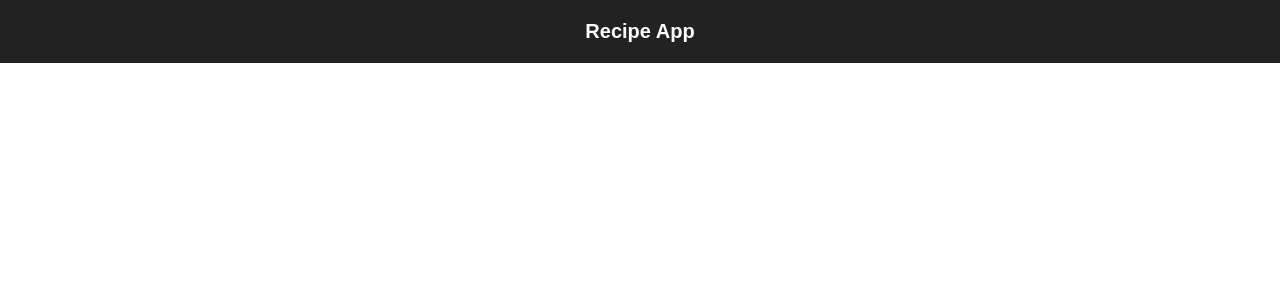
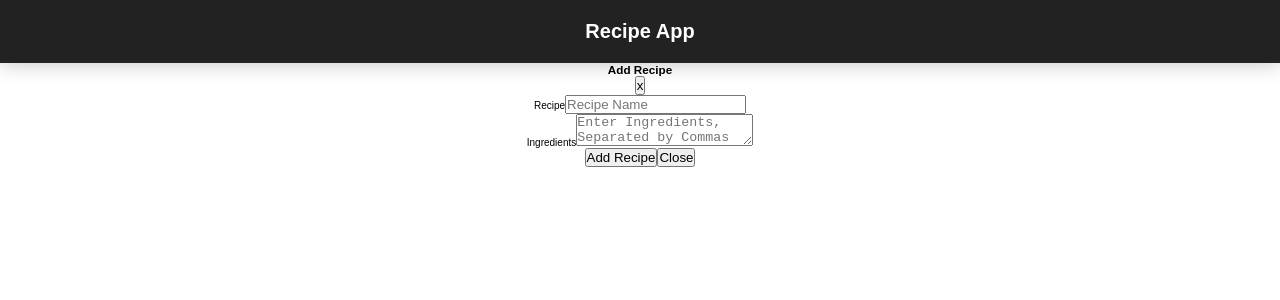
Before and after one commit to dragosbus/freecodecamp, a React (Create React App) app in the folder react/recipe/: page / in a window 1280 px wide. Shown: the top 300 px of the page. Built offline with nearby package versions, Linux system fonts and the light colour scheme.

Commit message:
created modal where will be added new recipe

```diff
--- a/react/recipe/src/App.css
+++ b/react/recipe/src/App.css
@@ -6,4 +6,5 @@
   background-color: #222;
   padding: 20px;
   color: white;
+  box-shadow: 0 0 20px rgba(0,0,0,0.25);
 }
--- a/react/recipe/src/App.js
+++ b/react/recipe/src/App.js
@@ -1,5 +1,6 @@
 import React, { Component } from 'react';
 import { Header } from './components/Header';
+import {AddRecipeModal} from './components/AddRecipe';
 import './App.css';
 
 class App extends Component {
@@ -7,6 +8,7 @@ class App extends Component {
     return (
       <div className="App">
         <Header/>
+        <AddRecipeModal/>
       </div>
     );
   }
--- /dev/null
+++ b/react/recipe/src/components/AddRecipe.js
@@ -0,0 +1,29 @@
+import React, { Component } from 'react';
+
+
+export class AddRecipeModal extends Component {
+    render() {
+        return (
+            <div className="modal">
+                <div className="modal-header">
+                    <h3>Add Recipe</h3>
+                    <button className="close-modal">x</button>
+                </div>
+                <div className="body-modal">
+                    <div>
+                        <label htmlFor="recipe-name">Recipe</label>
+                        <input type="text" id="recipe-name" placeholder="Recipe Name" />
+                    </div>
+                    <div>
+                        <label htmlFor="ingredients">Ingredients</label>
+                        <textarea id="Ingredients" placeholder="Enter Ingredients, Separated by Commas"></textarea>
+                    </div>
+                </div>
+                <div className="footer-modal">
+                    <button className="btn">Add Recipe</button>
+                    <button className="btn">Close</button>
+                </div>
+            </div>
+        );
+    }
+}
```
Also changed, not shown: react/recipe/src/components/Recipes.js (added, +12 -0 lines).
